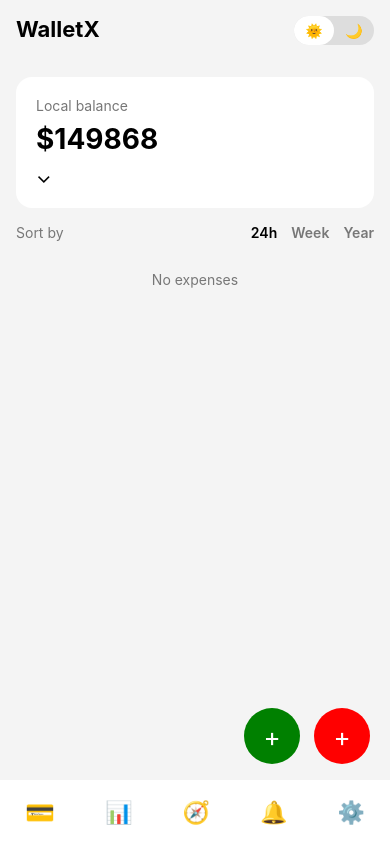
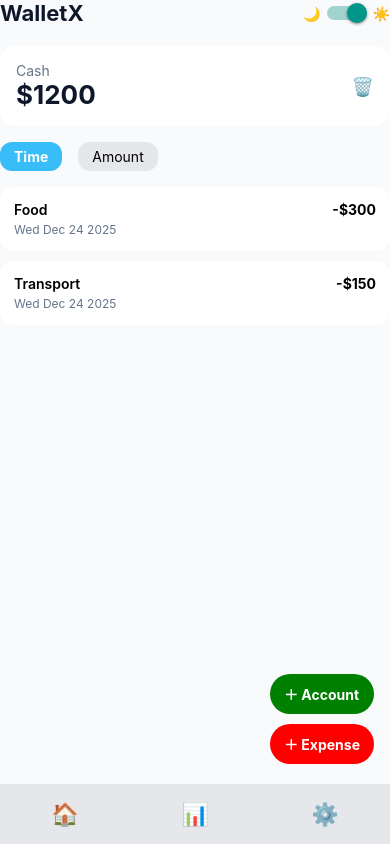
Before and after one commit to bhagyasandakelum/WalletX, a React Native app: screen / in a window 390 px wide. Built offline with nearby package versions, Linux system fonts and the light colour scheme.

Commit message:
changes in home screen

```diff
--- a/src/screens/AddExpenseScreen.js
+++ b/src/screens/AddExpenseScreen.js
@@ -3,401 +3,313 @@ import {
   View,
   Text,
   StyleSheet,
+  Pressable,
   FlatList,
-  Pressable,
-  Modal,
-  TextInput,
-  Alert,
   SafeAreaView,
+  Switch,
 } from 'react-native';
 
-/* ---------------- CONSTANTS ---------------- */
-const FILTERS = ['24h', 'Week', 'Year'];
+export default function App() {
+  /* ---------------- STATE ---------------- */
+  const [themeMode, setThemeMode] = useState('light');
+  const [showAccounts, setShowAccounts] = useState(false);
+  const [sortBy, setSortBy] = useState('time');
 
-const lightTheme = {
-  bg: '#f4f4f4',
+  const [accounts, setAccounts] = useState([
+    { id: 1, name: 'Cash', balance: 1200 },
+    { id: 2, name: 'Bank', balance: 5000 },
+  ]);
+
+  const [selectedAccount, setSelectedAccount] = useState(accounts[0]);
+
+  const [expenses, setExpenses] = useState([
+    {
+      id: 1,
+      title: 'Food',
+      amount: 300,
+      date: new Date(),
+      accountId: 1,
+    },
+    {
+      id: 2,
+      title: 'Transport',
+      amount: 150,
+      date: new Date(),
+      accountId: 1,
+    },
+  ]);
+
+  /* ---------------- THEME ---------------- */
+  const theme =
+    themeMode === 'dark'
+      ? {
+          bg: '#0f172a',
+          card: '#1e293b',
+          text: '#f8fafc',
+          sub: '#94a3b8',
+        }
+      : {
+          bg: '#f8fafc',
           card: '#ffffff',
-  text: '#000',
-  sub: '#777',
+          text: '#0f172a',
+          sub: '#64748b',
         };
 
-const darkTheme = {
-  bg: '#000',
-  card: '#121212',
-  text: '#fff',
-  sub: '#aaa',
+  /* ---------------- HELPERS ---------------- */
+  const deleteAccount = acc => {
+    setAccounts(prev => prev.filter(a => a.id !== acc.id));
+    if (selectedAccount.id === acc.id && accounts.length > 1) {
+      setSelectedAccount(accounts.find(a => a.id !== acc.id));
+    }
   };
 
-export default function App() {
-  /* ---------------- THEME ---------------- */
-  const [darkMode, setDarkMode] = useState(false);
-  const theme = darkMode ? darkTheme : lightTheme;
-
-  /* ---------------- DATA ---------------- */
-  const [accounts, setAccounts] = useState([
-    { id: '1', name: 'Local balance', balance: 149868 },
-    { id: '2', name: 'Savings', balance: 54724 },
-  ]);
-  const [selectedAccount, setSelectedAccount] = useState(accounts[0]);
-  const [showAccounts, setShowAccounts] = useState(false);
-
-  const [expenses, setExpenses] = useState([]);
-  const [filter, setFilter] = useState('24h');
-
-  /* ---------------- MODALS ---------------- */
-  const [addAccountModal, setAddAccountModal] = useState(false);
-  const [addExpenseModal, setAddExpenseModal] = useState(false);
-
-  const [accName, setAccName] = useState('');
-  const [accBalance, setAccBalance] = useState('');
-  const [amount, setAmount] = useState('');
-
-  /* ---------------- HELPERS ---------------- */
-  const filteredExpenses = useMemo(() => {
-    const now = new Date();
-
-    return expenses
-      .filter(e => e.accountId === selectedAccount?.id)
-      .filter(e => {
-        const diff = (now - new Date(e.date)) / (1000 * 60 * 60 * 24);
-        if (filter === '24h') return diff <= 1;
-        if (filter === 'Week') return diff <= 7;
-        return diff <= 365;
-      })
-      .sort((a, b) => b.amount - a.amount);
-  }, [expenses, filter, selectedAccount]);
-
-  /* ---------------- ACTIONS ---------------- */
-  const addAccount = () => {
-    if (!accName || !accBalance) return;
-
-    const acc = {
-      id: Date.now().toString(),
-      name: accName,
-      balance: Number(accBalance),
-    };
-
-    setAccounts([...accounts, acc]);
-    setSelectedAccount(acc);
-    setAddAccountModal(false);
-    setAccName('');
-    setAccBalance('');
-  };
-
-  const addExpense = () => {
-    if (!amount) return;
-
-    const expense = {
-      id: Date.now().toString(),
-      accountId: selectedAccount.id,
-      amount: Number(amount),
-      date: new Date(),
-    };
-
-    setExpenses([expense, ...expenses]);
-
-    setAccounts(accounts.map(a =>
-      a.id === selectedAccount.id
-        ? { ...a, balance: a.balance - Number(amount) }
-        : a
-    ));
-
-    setAmount('');
-    setAddExpenseModal(false);
-  };
-
-  const deleteAccount = (acc) => {
-    Alert.alert(
-      'Delete account?',
-      'If deleted, all data will be lost.',
-      [
-        { text: 'Cancel' },
-        {
-          text: 'Delete',
-          style: 'destructive',
-          onPress: () => {
-            setAccounts(accounts.filter(a => a.id !== acc.id));
-            setExpenses(expenses.filter(e => e.accountId !== acc.id));
-            setSelectedAccount(accounts[0] || null);
-          },
-        },
-      ]
+  const sortedExpenses = useMemo(() => {
+    const list = expenses.filter(
+      e => e.accountId === selectedAccount.id
     );
-  };
+    if (sortBy === 'amount') {
+      return [...list].sort((a, b) => b.amount - a.amount);
+    }
+    return [...list].sort((a, b) => b.date - a.date);
+  }, [expenses, selectedAccount, sortBy]);
 
   /* ---------------- UI ---------------- */
   return (
     <SafeAreaView style={[styles.container, { backgroundColor: theme.bg }]}>
+      {/* ---------- HEADER ---------- */}
+      <View style={styles.header}>
+        <Text style={[styles.title, { color: theme.text }]}>
+          WalletX
+        </Text>
 
-      {/* HEADER */}
-      <View style={styles.header}>
-        <Text style={[styles.title, { color: theme.text }]}>WalletX</Text>
-
-        {/* THEME SWITCH */}
-        <View style={styles.switchWrap}>
-          <Pressable
-            style={[
-              styles.switchBtn,
-              !darkMode && styles.switchActive,
-            ]}
-            onPress={() => setDarkMode(false)}
-          >
-            <Text>🌞</Text>
-          </Pressable>
-
-          <Pressable
-            style={[
-              styles.switchBtn,
-              darkMode && styles.switchActive,
-            ]}
-            onPress={() => setDarkMode(true)}
-          >
-            <Text>🌙</Text>
-          </Pressable>
+        {/* THEME RADIO TOGGLE */}
+        <View style={styles.themeToggle}>
+          <Text style={{ color: theme.sub }}>🌙</Text>
+          <Switch
+            value={themeMode === 'light'}
+            onValueChange={() =>
+              setThemeMode(prev => (prev === 'light' ? 'dark' : 'light'))
+            }
+          />
+          <Text style={{ color: theme.sub }}>☀️</Text>
         </View>
       </View>
 
-      {/* ACCOUNT CARD */}
-      <View style={[styles.card, { backgroundColor: theme.card }]}>
-        <Text style={{ color: theme.sub }}>{selectedAccount?.name}</Text>
+      {/* ---------- ACCOUNT CARD ---------- */}
+      <Pressable
+        style={[styles.card, { backgroundColor: theme.card }]}
+        onPress={() => setShowAccounts(!showAccounts)}
+      >
+        <View style={styles.cardHeader}>
+          <View>
+            <Text style={{ color: theme.sub }}>
+              {selectedAccount.name}
+            </Text>
             <Text style={[styles.balance, { color: theme.text }]}>
-          ${selectedAccount?.balance}
+              ${selectedAccount.balance}
             </Text>
+          </View>
 
-        <Pressable onPress={() => setShowAccounts(!showAccounts)}>
-          <Text style={{ fontSize: 20, color: theme.text }}>⌄</Text>
+          <Pressable onPress={() => deleteAccount(selectedAccount)}>
+            <Text style={{ fontSize: 18 }}>🗑️</Text>
           </Pressable>
+        </View>
 
-        {/* DROPDOWN */}
         {showAccounts && (
-          <View style={[styles.dropdown, { backgroundColor: theme.card }]}>
-            {accounts.map(acc => (
+          <View style={styles.dropdown}>
+            {accounts
+              .filter(a => a.id !== selectedAccount.id)
+              .map(acc => (
                 <Pressable
                   key={acc.id}
+                  style={styles.dropdownItem}
                   onPress={() => {
                     setSelectedAccount(acc);
                     setShowAccounts(false);
                   }}
-                onLongPress={() => deleteAccount(acc)}
-                style={[
-                  styles.dropdownItem,
-                  acc.id === selectedAccount?.id && styles.dropdownActive,
-                ]}
                 >
-                <Text style={{ color: theme.text }}>
-                  {acc.name}
-                </Text>
-                <Text style={{ color: theme.sub }}>
-                  ${acc.balance}
-                </Text>
+                  <Text>{acc.name}</Text>
+                  <Text>${acc.balance}</Text>
                 </Pressable>
               ))}
           </View>
         )}
+      </Pressable>
+
+      {/* ---------- SORT ---------- */}
+      <View style={styles.sortRow}>
+        <Pressable onPress={() => setSortBy('time')}>
+          <Text
+            style={[
+              styles.sortBtn,
+              sortBy === 'time' && styles.sortActive,
+            ]}
+          >
+            Time
+          </Text>
+        </Pressable>
+
+        <Pressable onPress={() => setSortBy('amount')}>
+          <Text
+            style={[
+              styles.sortBtn,
+              sortBy === 'amount' && styles.sortActive,
+            ]}
+          >
+            Amount
+          </Text>
+        </Pressable>
       </View>
 
-      {/* SORT */}
-      <View style={styles.filterRow}>
-        <Text style={{ color: theme.sub }}>Sort by</Text>
-        <View style={{ flexDirection: 'row' }}>
-          {FILTERS.map(f => (
-            <Pressable key={f} onPress={() => setFilter(f)}>
-              <Text
-                style={[
-                  styles.filterText,
-                  { color: filter === f ? theme.text : theme.sub },
-                ]}
-              >
-                {f}
-              </Text>
-            </Pressable>
-          ))}
-        </View>
-      </View>
-
-      {/* EXPENSES */}
+      {/* ---------- EXPENSE LIST ---------- */}
       <FlatList
-        data={filteredExpenses}
-        keyExtractor={item => item.id}
-        contentContainerStyle={{ paddingBottom: 160 }}
+        data={sortedExpenses}
+        keyExtractor={item => item.id.toString()}
+        contentContainerStyle={{ paddingBottom: 90 }}
         renderItem={({ item }) => (
           <View style={[styles.expense, { backgroundColor: theme.card }]}>
-            <Text style={{ color: theme.text }}>
-              -${item.amount}
-            </Text>
-            <Text style={{ color: theme.sub }}>
+            <View style={styles.expenseRow}>
+              <Text style={styles.category}>{item.title}</Text>
+              <Text style={styles.amount}>-${item.amount}</Text>
+            </View>
+            <Text style={styles.date}>
               {item.date.toDateString()}
             </Text>
           </View>
         )}
-        ListEmptyComponent={
-          <Text style={{ color: theme.sub, textAlign: 'center', marginTop: 30 }}>
-            No expenses
-          </Text>
-        }
       />
 
-      {/* FLOATING BUTTONS */}
-      <Pressable
-        style={[styles.fab, { backgroundColor: 'green', right: 90 }]}
-        onPress={() => setAddAccountModal(true)}
-      >
-        <Text style={styles.fabText}>+</Text>
+      {/* ---------- FLOATING BUTTONS ---------- */}
+      <View style={styles.fabContainer}>
+        <Pressable style={[styles.fab, { backgroundColor: 'green' }]}>
+          <Text style={styles.fabText}>＋ Account</Text>
         </Pressable>
 
-      <Pressable
-        style={[styles.fab, { backgroundColor: 'red' }]}
-        onPress={() => setAddExpenseModal(true)}
-      >
-        <Text style={styles.fabText}>+</Text>
+        <Pressable style={[styles.fab, { backgroundColor: 'red' }]}>
+          <Text style={styles.fabText}>＋ Expense</Text>
         </Pressable>
-
-      {/* FOOTER */}
-      <View style={[styles.footer, { backgroundColor: theme.card }]}>
-        <Text style={styles.footerActive}>💳</Text>
-        <Text style={styles.footerIcon}>📊</Text>
-        <Text style={styles.footerIcon}>🧭</Text>
-        <Text style={styles.footerIcon}>🔔</Text>
-        <Text style={styles.footerIcon}>⚙️</Text>
       </View>
 
-      {/* MODALS */}
-      <Modal visible={addAccountModal} transparent animationType="slide">
-        <View style={styles.modal}>
-          <Text style={styles.modalTitle}>Add Account</Text>
-          <TextInput placeholder="Name" style={styles.input} value={accName} onChangeText={setAccName} />
-          <TextInput placeholder="Balance" keyboardType="numeric" style={styles.input} value={accBalance} onChangeText={setAccBalance} />
-          <Pressable style={styles.submit} onPress={addAccount}>
-            <Text style={styles.submitText}>Save</Text>
-          </Pressable>
+      {/* ---------- FOOTER ---------- */}
+      <View style={styles.footer}>
+        <Text style={[styles.footerItem, styles.footerActive]}>
+          🏠
+        </Text>
+        <Text style={styles.footerItem}>📊</Text>
+        <Text style={styles.footerItem}>⚙️</Text>
       </View>
-      </Modal>
-
-      <Modal visible={addExpenseModal} transparent animationType="slide">
-        <View style={styles.modal}>
-          <Text style={styles.modalTitle}>Add Expense</Text>
-          <TextInput placeholder="Amount" keyboardType="numeric" style={styles.input} value={amount} onChangeText={setAmount} />
-          <Pressable style={styles.submit} onPress={addExpense}>
-            <Text style={styles.submitText}>Add</Text>
-          </Pressable>
-        </View>
-      </Modal>
-
     </SafeAreaView>
   );
 }
 
 /* ---------------- STYLES ---------------- */
 const styles = StyleSheet.create({
-  container: { flex: 1 },
+  container: { flex: 1, padding: 16 },
 
   header: {
     flexDirection: 'row',
     justifyContent: 'space-between',
-    padding: 16,
+    alignItems: 'center',
   },
+
   title: { fontSize: 22, fontWeight: '700' },
 
-  switchWrap: {
+  themeToggle: {
     flexDirection: 'row',
-    backgroundColor: '#ddd',
-    borderRadius: 20,
-  },
-  switchBtn: {
-    padding: 6,
-    width: 40,
     alignItems: 'center',
-  },
-  switchActive: {
-    backgroundColor: '#fff',
-    borderRadius: 20,
+    gap: 6,
   },
 
   card: {
-    margin: 16,
-    padding: 20,
+    marginTop: 20,
+    padding: 16,
     borderRadius: 16,
   },
-  balance: {
-    fontSize: 28,
-    fontWeight: '700',
-    marginVertical: 8,
+
+  cardHeader: {
+    flexDirection: 'row',
+    justifyContent: 'space-between',
+    alignItems: 'center',
   },
 
+  balance: { fontSize: 26, fontWeight: '700' },
+
   dropdown: {
-    marginTop: 10,
-    borderRadius: 12,
-    elevation: 6,
-  },
-  dropdownItem: {
-    padding: 12,
-    borderBottomWidth: 0.5,
-    borderColor: '#333',
-  },
-  dropdownActive: {
-    backgroundColor: '#222',
+    marginTop: 12,
+    borderTopWidth: 1,
+    borderColor: '#e5e7eb',
   },
 
-  filterRow: {
+  dropdownItem: {
     flexDirection: 'row',
     justifyContent: 'space-between',
-    paddingHorizontal: 16,
+    paddingVertical: 10,
   },
-  filterText: {
-    marginLeft: 14,
-    fontWeight: '600',
+
+  sortRow: {
+    flexDirection: 'row',
+    gap: 16,
+    marginVertical: 16,
+  },
+
+  sortBtn: {
+    paddingHorizontal: 14,
+    paddingVertical: 6,
+    borderRadius: 12,
+    backgroundColor: '#e5e7eb',
+  },
+
+  sortActive: {
+    backgroundColor: '#38bdf8',
+    color: 'white',
+    fontWeight: '700',
   },
 
   expense: {
-    margin: 16,
-    padding: 16,
+    padding: 14,
     borderRadius: 14,
+    marginBottom: 10,
+  },
+
+  expenseRow: {
+    flexDirection: 'row',
+    justifyContent: 'space-between',
+  },
+
+  category: { fontWeight: '600' },
+
+  amount: { fontWeight: '700' },
+
+  date: { fontSize: 12, color: '#64748b', marginTop: 4 },
+
+  fabContainer: {
+    position: 'absolute',
+    bottom: 80,
+    right: 16,
+    gap: 10,
   },
 
   fab: {
-    position: 'absolute',
-    bottom: 80,
-    right: 20,
-    width: 56,
-    height: 56,
-    borderRadius: 28,
-    alignItems: 'center',
-    justifyContent: 'center',
+    paddingHorizontal: 14,
+    paddingVertical: 10,
+    borderRadius: 24,
   },
-  fabText: { color: '#fff', fontSize: 26 },
+
+  fabText: { color: 'white', fontWeight: '700' },
 
   footer: {
     position: 'absolute',
     bottom: 0,
-    height: 64,
-    width: '100%',
+    left: 0,
+    right: 0,
+    height: 60,
     flexDirection: 'row',
     justifyContent: 'space-around',
     alignItems: 'center',
+    backgroundColor: '#e5e7eb',
   },
-  footerIcon: { fontSize: 22, color: '#777' },
-  footerActive: { fontSize: 24, fontWeight: '700' },
 
-  modal: {
-    marginTop: 200,
-    margin: 20,
-    padding: 20,
-    backgroundColor: '#fff',
-    borderRadius: 16,
-  },
-  modalTitle: { fontSize: 18, fontWeight: '700', marginBottom: 12 },
-  input: {
-    borderWidth: 1,
-    borderColor: '#ccc',
-    borderRadius: 12,
-    padding: 12,
-    marginBottom: 10,
-  },
-  submit: {
-    backgroundColor: '#000',
-    padding: 14,
-    borderRadius: 12,
-    alignItems: 'center',
-  },
-  submitText: { color: '#fff', fontWeight: '600' },
+  footerItem: { fontSize: 22 },
+
+  footerActive: { fontWeight: '800' },
 });
```
Lines whose indentation alone changed are shown as unchanged.
